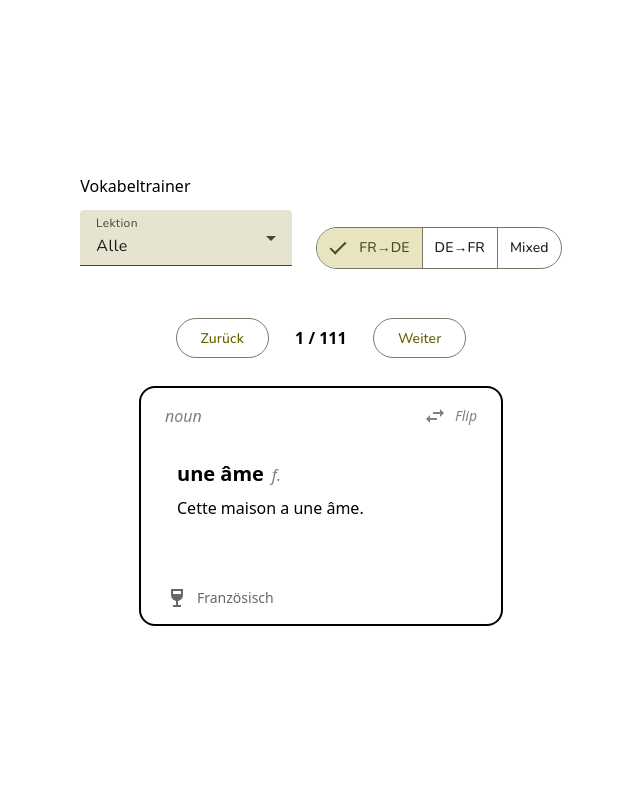
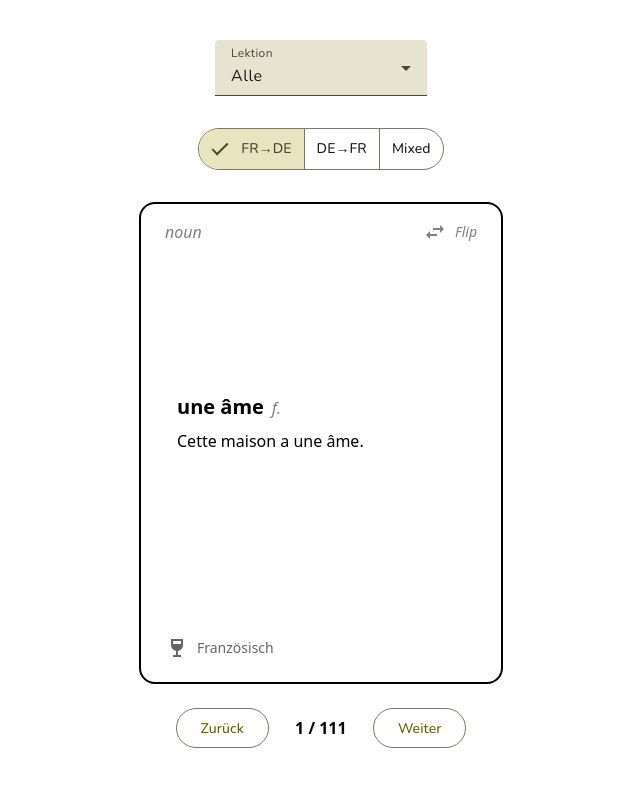
Before and after one commit to joscco/FrenchClass2025, an Angular app: page / in a window 1280 px wide. Shown: the top 786 px of the page, without its empty margins (319-959 px from the left). Built offline with nearby package versions, Linux system fonts and the light colour scheme.

Commit message:
feat: improve layout and styling of flashcard components for better user experience

```diff
--- a/src/app/app.html
+++ b/src/app/app.html
@@ -1,8 +1,6 @@
 @if (!loading()) {
-  <div class="flex flex-col items-center max-w-[960px] gap-4 p-4">
-    <header class="flex flex-col gap-3 items-start">
-      <h1>Vokabeltrainer</h1>
-      <div class="controls flex flex-wrap gap-6 items-center justify-center">
+  <div class="flex flex-col items-center h-full max-w-[960px] p-10">
+    <header class="self-center flex flex-col gap-3 items-center">
         <app-lesson-selector
           [lessons]="lessons()"
           [selected]="selectedLessons()"
@@ -12,10 +10,9 @@
           [mode]="mode()"
           (modeChange)="mode.set($event)"
         />
-      </div>
     </header>
 
-    <main class="mt-4">
+    <main class="mt-8 grow">
       <app-practice
         [cards]="practiceCards()"
         [mode]="mode()"
--- a/src/app/app.ts
+++ b/src/app/app.ts
@@ -20,7 +20,8 @@ export interface VocabRow {
   selector: 'app-root',
   standalone: true,
   imports: [CommonModule, LessonSelectorComponent, ModeSelectorComponent, PracticeComponent],
-  templateUrl: './app.html'
+  templateUrl: './app.html',
+  host: {'class': 'h-full'},
 })
 export class AppComponent {
   private vocab = inject(VocabService);
--- a/src/flashcard-container/flashcard-container.component.html
+++ b/src/flashcard-container/flashcard-container.component.html
@@ -1,7 +1,7 @@
-<div class="relative max-w-[400px] w-full">
+<div class="relative max-w-[400px] w-full h-full">
   <!-- Alte Karte (Snapshot) verlässt: Richtung abhängig von getDirection() -->
   @if (getPhase() !== 'idle') {
-    <div class="absolute inset-0 z-0 transition-all duration-500 ease-out will-change-transform pointer-events-none"
+    <div class="absolute inset-0 z-0 transition-all duration-500 ease-out will-change-transform pointer-events-none h-full"
          [ngClass]="[
            getPhase() === 'leaving' ? 'translate-x-0 opacity-100' : '',
            (getPhase() === 'entering' && getDirection() === 'next') ? '-translate-x-[150px] opacity-0' : '',
@@ -23,7 +23,7 @@
   }
 
   <!-- Aktuelle Karte fährt ein: Richtung abhängig von getDirection() -->
-  <div class="relative overflow-hidden will-change-transform z-10"
+  <div class="relative overflow-hidden will-change-transform z-10 h-full"
        [ngClass]="[
          (getEnterPhase() === 'init' && getDirection() === 'next') ? 'translate-x-[150px] opacity-0' : '',
          (getEnterPhase() === 'init' && getDirection() === 'prev') ? '-translate-x-[150px] opacity-0' : '',
--- a/src/flashcard/flashcard-card.component.html
+++ b/src/flashcard/flashcard-card.component.html
@@ -1,4 +1,4 @@
-<div class="w-full h-full overflow-hidden border-2 rounded-2xl">
+<div class="w-full h-full overflow-hidden border-2 rounded-2xl flex flex-col items-center">
   <div class="flex flex-row items-center justify-between w-full px-6 pt-4">
     @if (meta && meta['category']) {
       <div class="italic opacity-50">{{ meta['category'] }}</div>
@@ -10,7 +10,7 @@
     </div>
   </div>
 
-  <div>
+  <div class="grow flex flex-col items-center justify-center">
     <div class="relative min-w-[360px] min-h-[160px] p-4 select-none" [ngClass]="{ 'cursor-pointer': interactive }">
       <app-card-face
         [primary]="frontPrimary"
@@ -27,7 +27,7 @@
     </div>
   </div>
 
-  <div class="flex flex-row items-center justify-between w-full px-6 pb-4">
+  <div class="flex flex-row items-center justify-between w-full px-6 pb-6">
     <div class="relative flex items-center h-5 select-none text-sm opacity-60">
       <div class="flex items-center gap-2 transition-opacity duration-300"
            [class.opacity-100]="!flipped" [class.opacity-0]="flipped">
--- a/src/practice/practice.component.html
+++ b/src/practice/practice.component.html
@@ -1,14 +1,7 @@
 @if (cards.length) {
-  <section class="flex flex-col items-center gap-4">
-    <div class="flex items-center justify-center gap-3 mb-3">
-      <button mat-stroked-button (click)="prev()">Zurück</button>
-      <div class="min-w-[80px] text-center font-semibold">
-        {{ index()+1 }} / {{ shuffled().length }}
-      </div>
-      <button mat-stroked-button (click)="next()">Weiter</button>
-    </div>
-
+  <section class="flex flex-col items-center gap-6 h-full w-full">
     <app-flashcard-container
+      class="block w-full h-full"
       #fc
       [direction]="navDirection()"
       [meta]="current().meta || {}"
@@ -19,6 +12,13 @@
       [frontLang]="current().frontLang || 'fr'"
       [backLang]="current().backLang || 'de'"
     ></app-flashcard-container>
+    <div class="flex items-center justify-center gap-3 mb-3">
+      <button mat-stroked-button (click)="prev()">Zurück</button>
+      <div class="min-w-[80px] text-center font-semibold">
+        {{ index() + 1 }} / {{ shuffled().length }}
+      </div>
+      <button mat-stroked-button (click)="next()">Weiter</button>
+    </div>
   </section>
 } @else {
   <p>Keine Karten in dieser Auswahl.</p>
```
